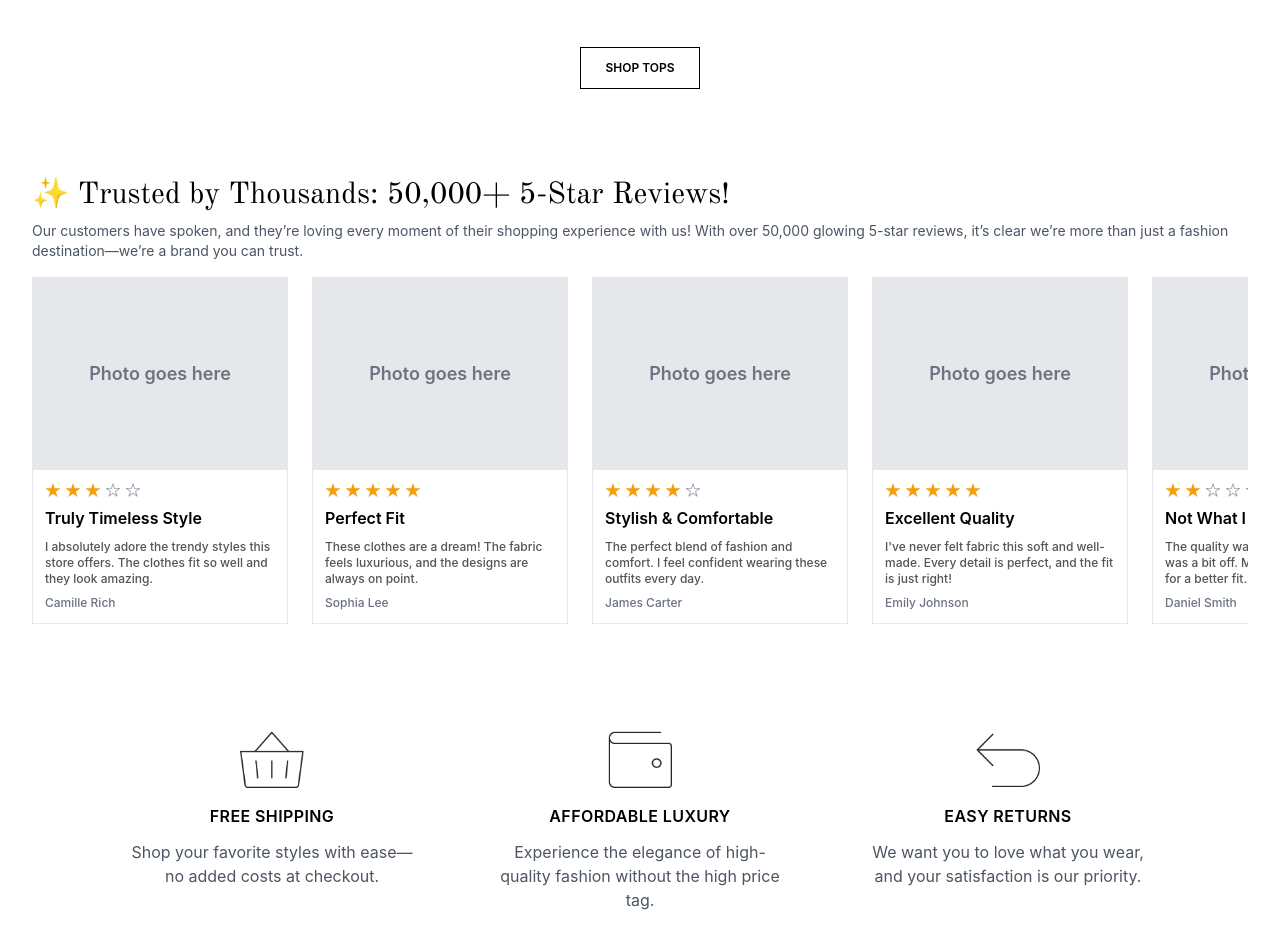
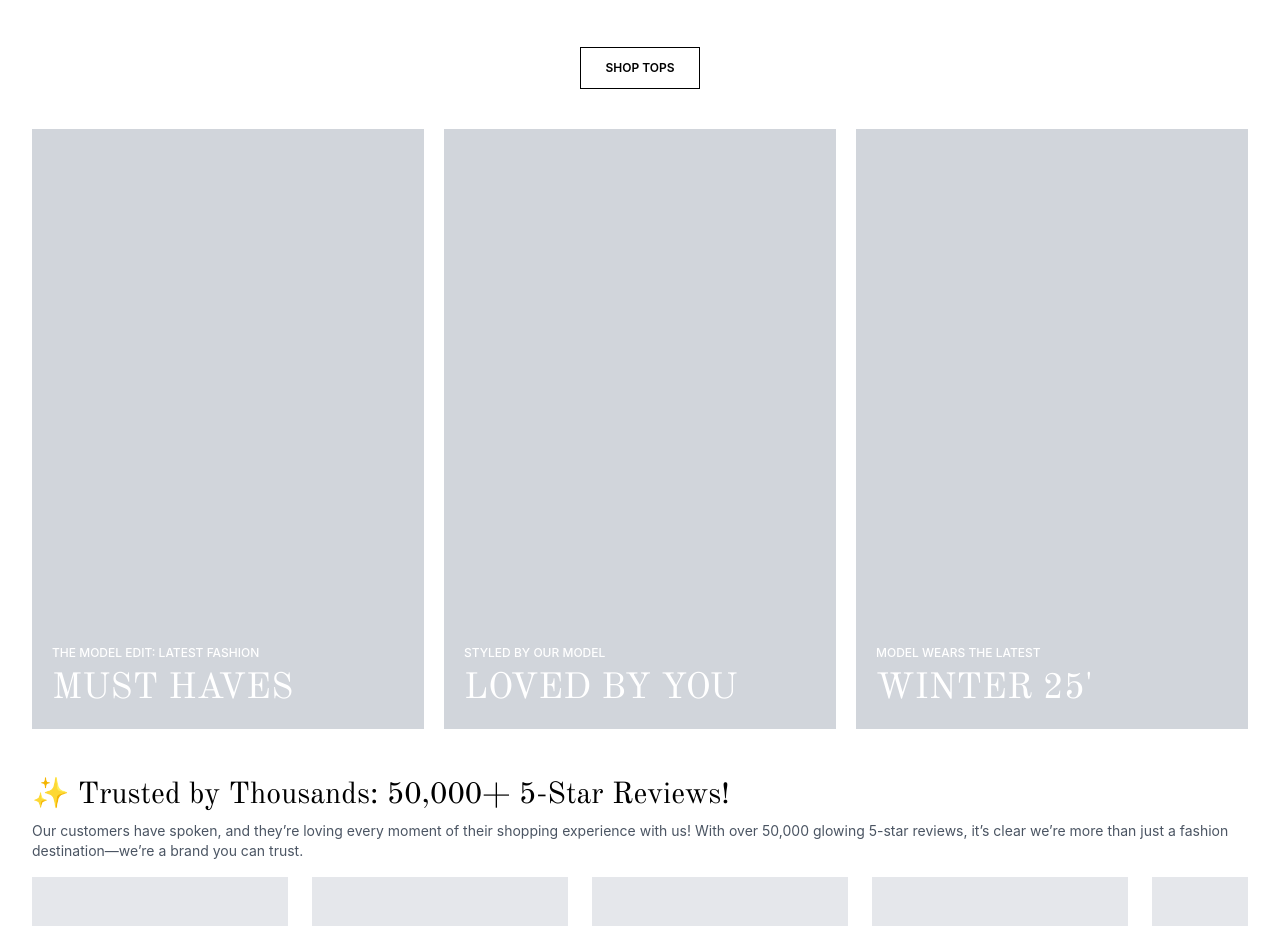
Before and after one commit to Strive-Gaming-Hub/e-commerce-frontend, a Next.js app: page / in a window 1280 px wide. Shown: the part 2960-3886 px from the top of the page. Built offline with nearby package versions, Linux system fonts and the light colour scheme.

Commit message:
created featured model section

```diff
--- a/src/app/page.js
+++ b/src/app/page.js
@@ -6,6 +6,7 @@ import BestSellerSection from "@/components/Sections/BestSellerSection";
 import ProductsSection from "@/components/ProductsSection/Section";
 import ReviewList from "@/components/Reviews/ReviewList";
 import FeaturesSection from "@/components/Features/FeaturesSection";
+import FeaturedModelsList from "@/components/FeaturedModels/FeaturedModelsList";
 
 export default function Home() {
   return (
@@ -16,6 +17,7 @@ export default function Home() {
           <Marquee />
           <BestSellerSection />
           <ProductsSection />
+          <FeaturedModelsList />
           <ReviewList />
           <FeaturesSection />
       </div>
--- /dev/null
+++ b/src/components/FeaturedModels/FeaturedModelCards.jsx
@@ -0,0 +1,14 @@
+export default function FeaturedModelCards({featuredData}) {
+
+    console.log(featuredData);
+
+    return (
+        <div className="w-full h-[600px] relative">
+            <div className="w-full h-full bg-gray-300"></div>
+            <div className="absolute bottom-5 text-white z-20 uppercase px-5 flex flex-col gap-2">
+                <p className="text-xs font-medium">{featuredData.highlight}</p>
+                <h4 className="text-4xl font-medium font-logo">{featuredData.title}</h4>
+            </div>
+        </div>
+    )
+}
--- /dev/null
+++ b/src/components/FeaturedModels/FeaturedModelsList.jsx
@@ -0,0 +1,26 @@
+import FeaturedModelCards from "@/components/FeaturedModels/FeaturedModelCards";
+
+const featuredModelData = [
+    {
+        title: "Must Haves",
+        highlight: "The Model Edit: Latest Fashion"
+    },
+    {
+        title: "Loved By You",
+        highlight: "Styled by Our Model"
+    },
+    {
+        title: "Winter 25'",
+        highlight: "Model wears the latest"
+    }
+]
+
+export default function FeaturedModelsList() {
+    return (
+        <div className="w-full flex items-center justify-center gap-5 px-8">
+            {featuredModelData.map((feature, index) => (
+                <FeaturedModelCards key={index} featuredData={feature} />
+            ))}
+        </div>
+    )
+}
```
